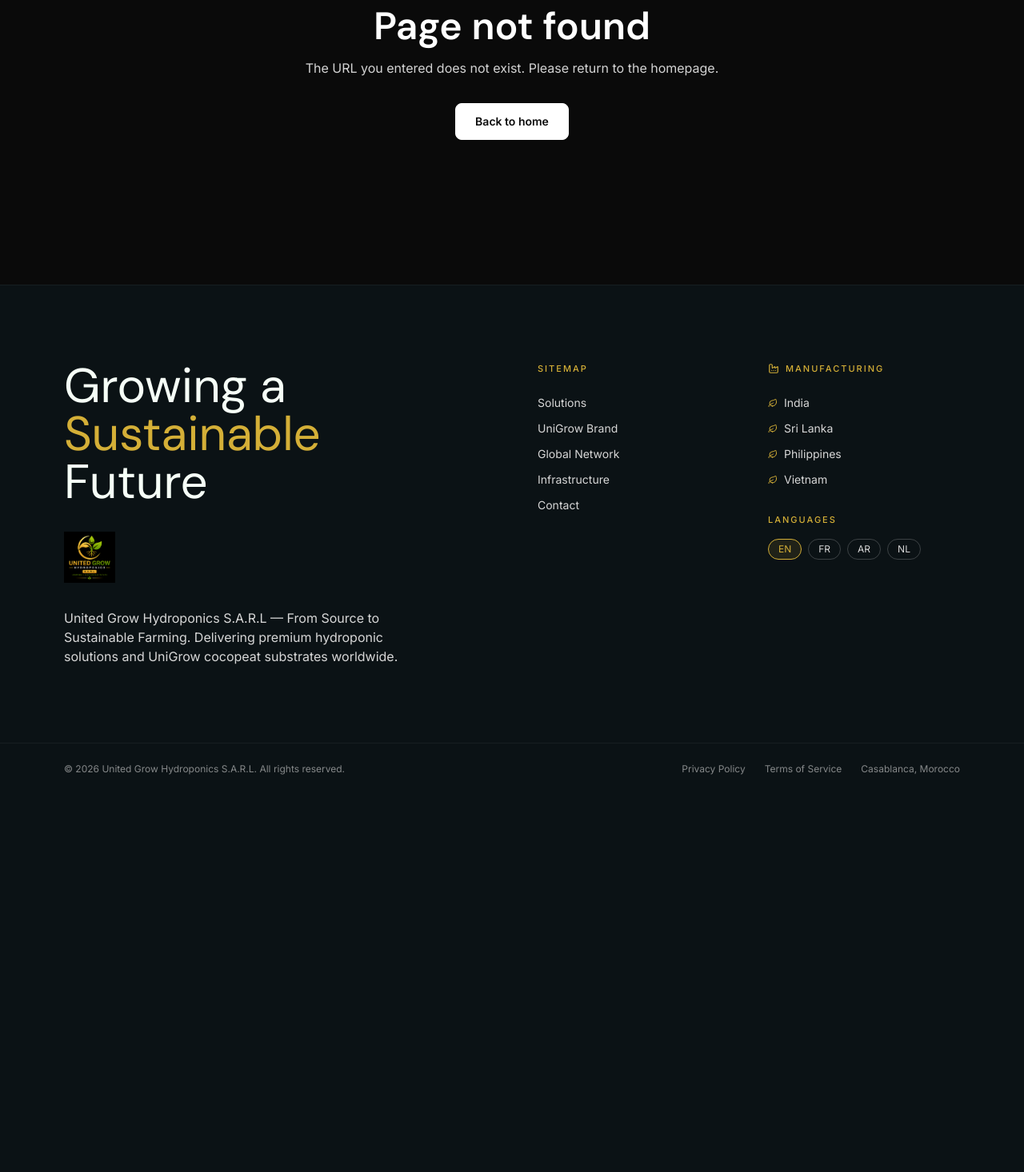
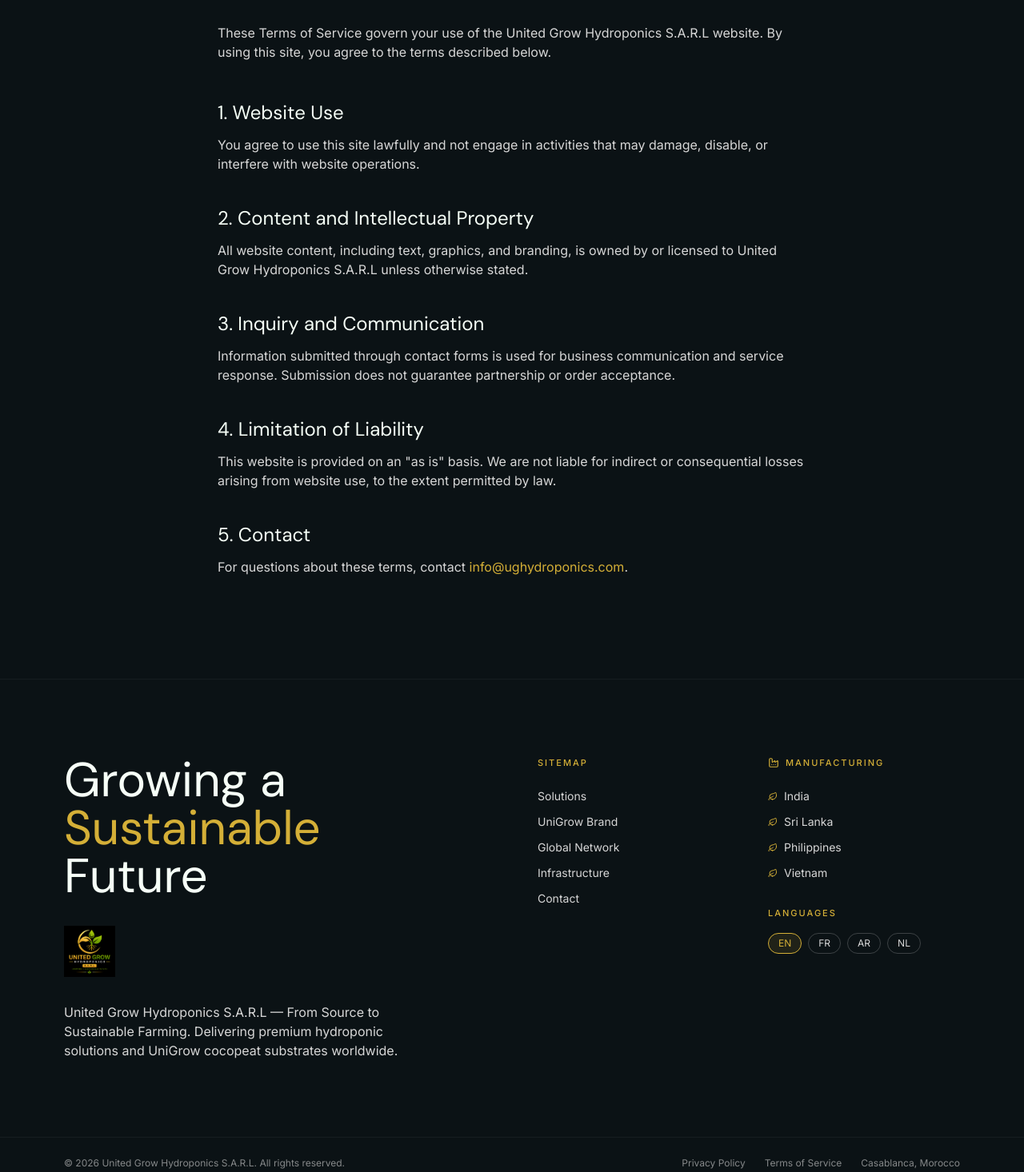
Before and after one commit to unitedgrowhydroponics/united-grow-hydroponics, a React (Vite) app: page /terms-of-service in a window 1280 px wide. Shown: the part 204-1670 px from the top of the page at 80% size. Before the commit the page ends 1198 px from the top, so only its background shows below. Built offline with nearby package versions, Linux system fonts and the light colour scheme.

Commit message:
added privacy pages

```diff
--- a/src/App.tsx
+++ b/src/App.tsx
@@ -13,6 +13,8 @@
 import LeadershipContact from './sections/LeadershipContact'
 import Footer from './components/Footer'
 import NotFound from './pages/NotFound'
+import PrivacyPolicy from './pages/PrivacyPolicy'
+import TermsOfService from './pages/TermsOfService'
 
 gsap.registerPlugin(ScrollTrigger)
 
@@ -70,6 +72,8 @@
             </main>
           }
         />
+        <Route path="/privacy-policy" element={<PrivacyPolicy />} />
+        <Route path="/terms-of-service" element={<TermsOfService />} />
         <Route path="*" element={<NotFound />} />
       </Routes>
       <Footer />
--- a/src/components/Footer.tsx
+++ b/src/components/Footer.tsx
@@ -1,4 +1,5 @@
 import { Leaf, Factory } from 'lucide-react'
+import { Link } from 'react-router'
 
 const sitemap = [
   { label: 'Solutions', href: '#solutions' },
@@ -28,9 +29,9 @@
               <span className="text-[#D4AF37]">Sustainable</span><br />
               Future
             </h2>
-            <div className="flex items-center gap-4 mb-8">
+            <Link to="/" className="inline-flex items-center gap-4 mb-8">
               <img src="/images/logo.png" alt="United Grow" className="h-16 w-auto" />
-            </div>
+            </Link>
             <p className="text-[#D7D7D7] max-w-md">
               United Grow Hydroponics S.A.R.L — From Source to Sustainable Farming.
               Delivering premium hydroponic solutions and UniGrow cocopeat substrates worldwide.
@@ -98,8 +99,12 @@
             © {new Date().getFullYear()} United Grow Hydroponics S.A.R.L. All rights reserved.
           </p>
           <div className="flex items-center gap-6 text-xs text-[#D7D7D7]/60">
-            <span>Privacy Policy</span>
-            <span>Terms of Service</span>
+            <Link to="/privacy-policy" className="hover:text-[#D4AF37] transition-colors">
+              Privacy Policy
+            </Link>
+            <Link to="/terms-of-service" className="hover:text-[#D4AF37] transition-colors">
+              Terms of Service
+            </Link>
             <span>Casablanca, Morocco</span>
           </div>
         </div>
--- a/src/components/Navbar.tsx
+++ b/src/components/Navbar.tsx
@@ -1,6 +1,7 @@
 import { useState, useEffect } from 'react'
 import { gsap } from 'gsap'
 import { Menu, X, Phone } from 'lucide-react'
+import { Link } from 'react-router'
 
 const navLinks = [
   { label: 'Solutions', href: '#solutions' },
@@ -51,12 +52,12 @@
         }`}
       >
         <div className="section-padding flex items-center justify-between">
-          <a href="#" className="flex items-center gap-3" onClick={() => window.scrollTo({ top: 0, behavior: 'smooth' })}>
+          <Link to="/" className="flex items-center gap-3" onClick={() => setMenuOpen(false)}>
             <img src="/images/logo.png" alt="United Grow" className="h-10 w-auto" />
             <span className="hidden md:block text-[#F6FFF7] text-sm font-medium tracking-wide">
               United Grow Hydroponics
             </span>
-          </a>
+          </Link>
 
           <div className="flex items-center gap-6">
             <a
@@ -68,8 +69,10 @@
             </a>
             <button
               onClick={() => setMenuOpen(!menuOpen)}
-              className="w-10 h-10 flex items-center justify-center text-[#F6FFF7] hover:text-[#D4AF37] transition-colors"
+              className="w-11 h-11 flex items-center justify-center text-[#F6FFF7] hover:text-[#D4AF37] transition-colors"
               aria-label="Toggle menu"
+              aria-expanded={menuOpen}
+              aria-controls="mobile-menu-overlay"
             >
               {menuOpen ? <X size={24} /> : <Menu size={24} />}
             </button>
@@ -79,11 +82,12 @@
 
       {/* Full-screen menu overlay */}
       <div
+        id="mobile-menu-overlay"
         className={`fixed inset-0 z-40 bg-[#0B1215] transition-all duration-700 ${
           menuOpen ? 'opacity-100 visible' : 'opacity-0 invisible'
         }`}
       >
-        <div className="h-full flex flex-col lg:flex-row">
+        <div className="h-full overflow-y-auto flex flex-col lg:flex-row">
           {/* Left side - Navigation */}
           <div className="flex-1 flex flex-col justify-center section-padding pt-24 lg:pt-0">
             <nav className="space-y-4 lg:space-y-6">
@@ -91,7 +95,7 @@
                 <button
                   key={link.href}
                   onClick={() => scrollToSection(link.href)}
-                  className="menu-link block text-left text-4xl lg:text-6xl font-light text-[#F6FFF7] hover:text-[#D4AF37] transition-colors duration-300"
+                  className="menu-link block text-left text-3xl sm:text-4xl lg:text-6xl font-light text-[#F6FFF7] hover:text-[#D4AF37] transition-colors duration-300"
                 >
                   {link.label}
                 </button>
--- /dev/null
+++ b/src/pages/PrivacyPolicy.tsx
@@ -0,0 +1,59 @@
+export default function PrivacyPolicy() {
+  return (
+    <main className="min-h-screen bg-[#0B1215] text-[#F6FFF7]">
+      <section className="section-padding py-28 md:py-32 max-w-4xl mx-auto">
+        <p className="label-text text-[#D4AF37] mb-4">Legal</p>
+        <h1 className="text-4xl md:text-5xl font-normal mb-6">Privacy Policy</h1>
+        <p className="text-[#D7D7D7] mb-12">
+          This Privacy Policy explains how United Grow Hydroponics S.A.R.L collects, uses, and
+          protects information provided through this website.
+        </p>
+
+        <div className="space-y-10 text-[#D7D7D7]">
+          <section>
+            <h2 className="text-2xl text-[#F6FFF7] mb-3">1. Information We Collect</h2>
+            <p>
+              We may collect contact information you submit through forms, including your name,
+              email address, country, inquiry type, and message details.
+            </p>
+          </section>
+
+          <section>
+            <h2 className="text-2xl text-[#F6FFF7] mb-3">2. How We Use Information</h2>
+            <p>
+              Information is used to respond to inquiries, provide product and project support,
+              share relevant updates, and improve our services and website experience.
+            </p>
+          </section>
+
+          <section>
+            <h2 className="text-2xl text-[#F6FFF7] mb-3">3. Data Sharing</h2>
+            <p>
+              We do not sell personal information. We may share data with trusted service providers
+              only when necessary to operate our business or respond to your request.
+            </p>
+          </section>
+
+          <section>
+            <h2 className="text-2xl text-[#F6FFF7] mb-3">4. Data Security</h2>
+            <p>
+              We apply reasonable technical and organizational safeguards to protect your data from
+              unauthorized access, disclosure, alteration, or destruction.
+            </p>
+          </section>
+
+          <section>
+            <h2 className="text-2xl text-[#F6FFF7] mb-3">5. Contact</h2>
+            <p>
+              For privacy-related questions, contact us at{' '}
+              <a className="text-[#D4AF37] hover:underline" href="mailto:info@ughydroponics.com">
+                info@ughydroponics.com
+              </a>
+              .
+            </p>
+          </section>
+        </div>
+      </section>
+    </main>
+  )
+}
--- /dev/null
+++ b/src/pages/TermsOfService.tsx
@@ -0,0 +1,59 @@
+export default function TermsOfService() {
+  return (
+    <main className="min-h-screen bg-[#0B1215] text-[#F6FFF7]">
+      <section className="section-padding py-28 md:py-32 max-w-4xl mx-auto">
+        <p className="label-text text-[#D4AF37] mb-4">Legal</p>
+        <h1 className="text-4xl md:text-5xl font-normal mb-6">Terms of Service</h1>
+        <p className="text-[#D7D7D7] mb-12">
+          These Terms of Service govern your use of the United Grow Hydroponics S.A.R.L website.
+          By using this site, you agree to the terms described below.
+        </p>
+
+        <div className="space-y-10 text-[#D7D7D7]">
+          <section>
+            <h2 className="text-2xl text-[#F6FFF7] mb-3">1. Website Use</h2>
+            <p>
+              You agree to use this site lawfully and not engage in activities that may damage,
+              disable, or interfere with website operations.
+            </p>
+          </section>
+
+          <section>
+            <h2 className="text-2xl text-[#F6FFF7] mb-3">2. Content and Intellectual Property</h2>
+            <p>
+              All website content, including text, graphics, and branding, is owned by or licensed
+              to United Grow Hydroponics S.A.R.L unless otherwise stated.
+            </p>
+          </section>
+
+          <section>
+            <h2 className="text-2xl text-[#F6FFF7] mb-3">3. Inquiry and Communication</h2>
+            <p>
+              Information submitted through contact forms is used for business communication and
+              service response. Submission does not guarantee partnership or order acceptance.
+            </p>
+          </section>
+
+          <section>
+            <h2 className="text-2xl text-[#F6FFF7] mb-3">4. Limitation of Liability</h2>
+            <p>
+              This website is provided on an "as is" basis. We are not liable for indirect or
+              consequential losses arising from website use, to the extent permitted by law.
+            </p>
+          </section>
+
+          <section>
+            <h2 className="text-2xl text-[#F6FFF7] mb-3">5. Contact</h2>
+            <p>
+              For questions about these terms, contact{' '}
+              <a className="text-[#D4AF37] hover:underline" href="mailto:info@ughydroponics.com">
+                info@ughydroponics.com
+              </a>
+              .
+            </p>
+          </section>
+        </div>
+      </section>
+    </main>
+  )
+}
```
